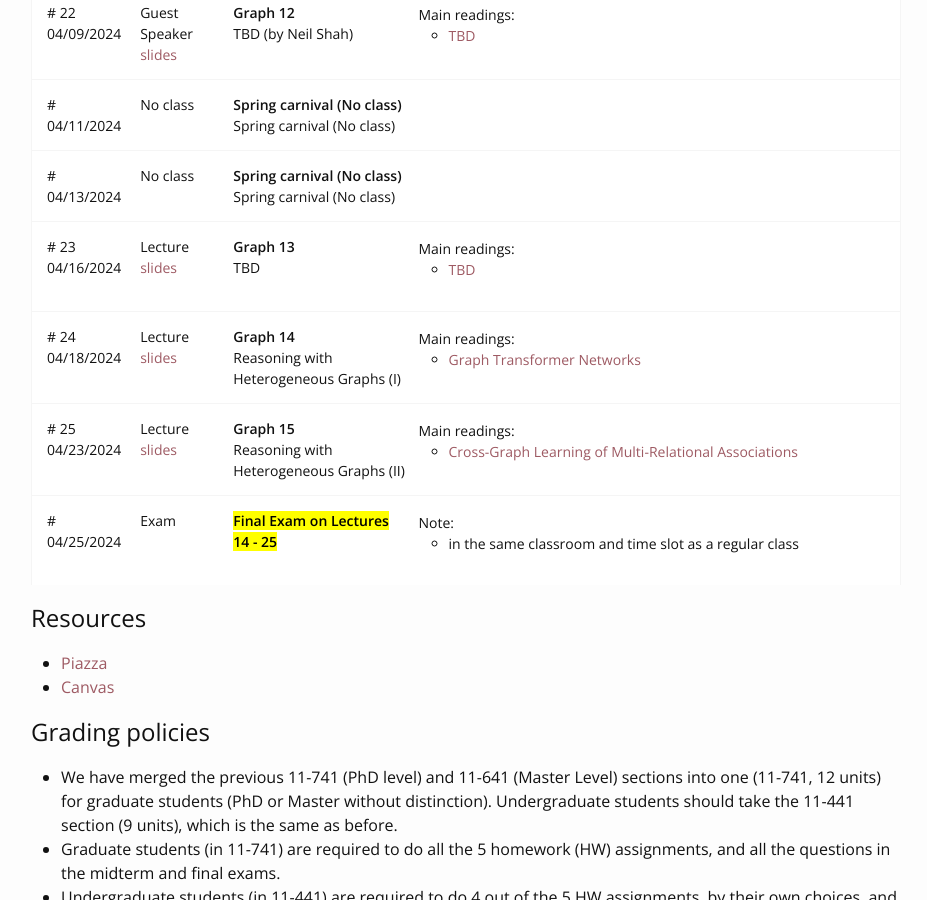
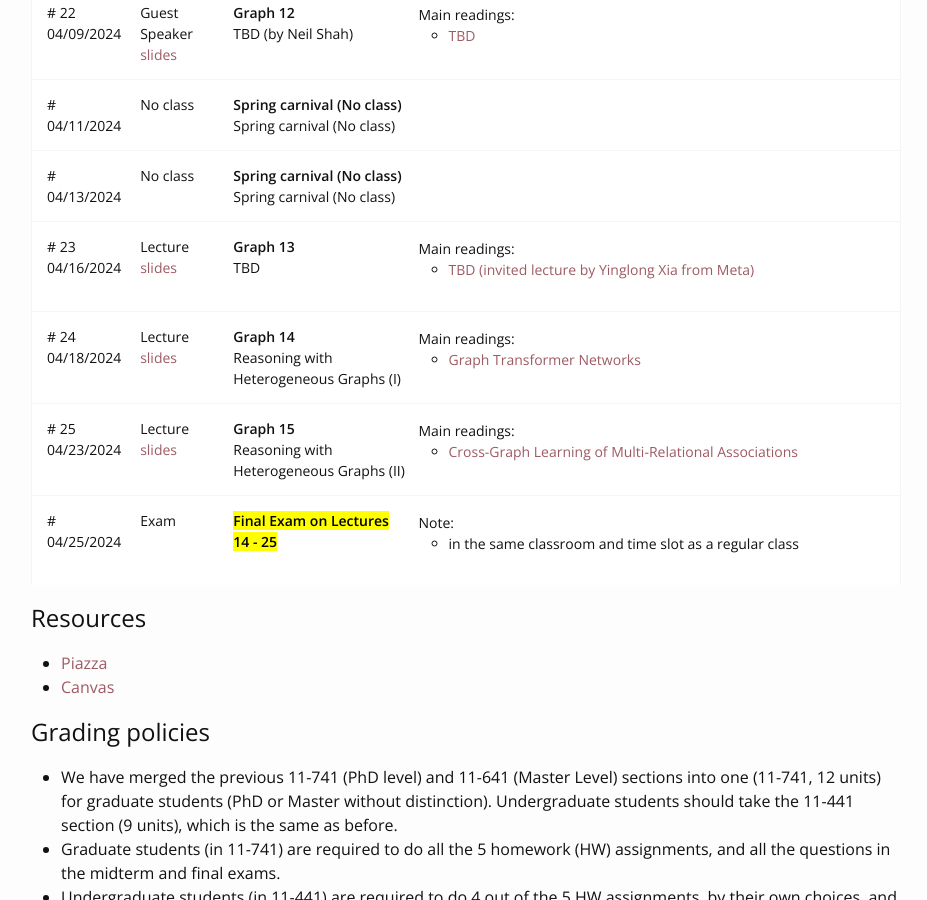
Before and after one commit to cmu-ml4graph/s2024, a Jekyll site: the page built from index.md, in a window 1280 px wide and 900 px high, scrolled down 4755 px. Shown: the whole window, without its empty margins (174-1101 px from the left). Built offline with Jekyll 4.4.1, drawn with Linux system fonts in a browser that asks for light colours; nearby versions of some CDN libraries.

Commit message:
Update schedule.yml

```diff
--- a/_data/schedule.yml
+++ b/_data/schedule.yml
@@ -331,7 +331,7 @@ schedule:
         name: slides
     main:
       - url: https://arxiv.org
-        title: "TBD"
+        title: "TBD (invited lecture by Yinglong Xia from Meta)"
 
   - number: 24
     title: "Reasoning with Heterogeneous Graphs (I)"
```
